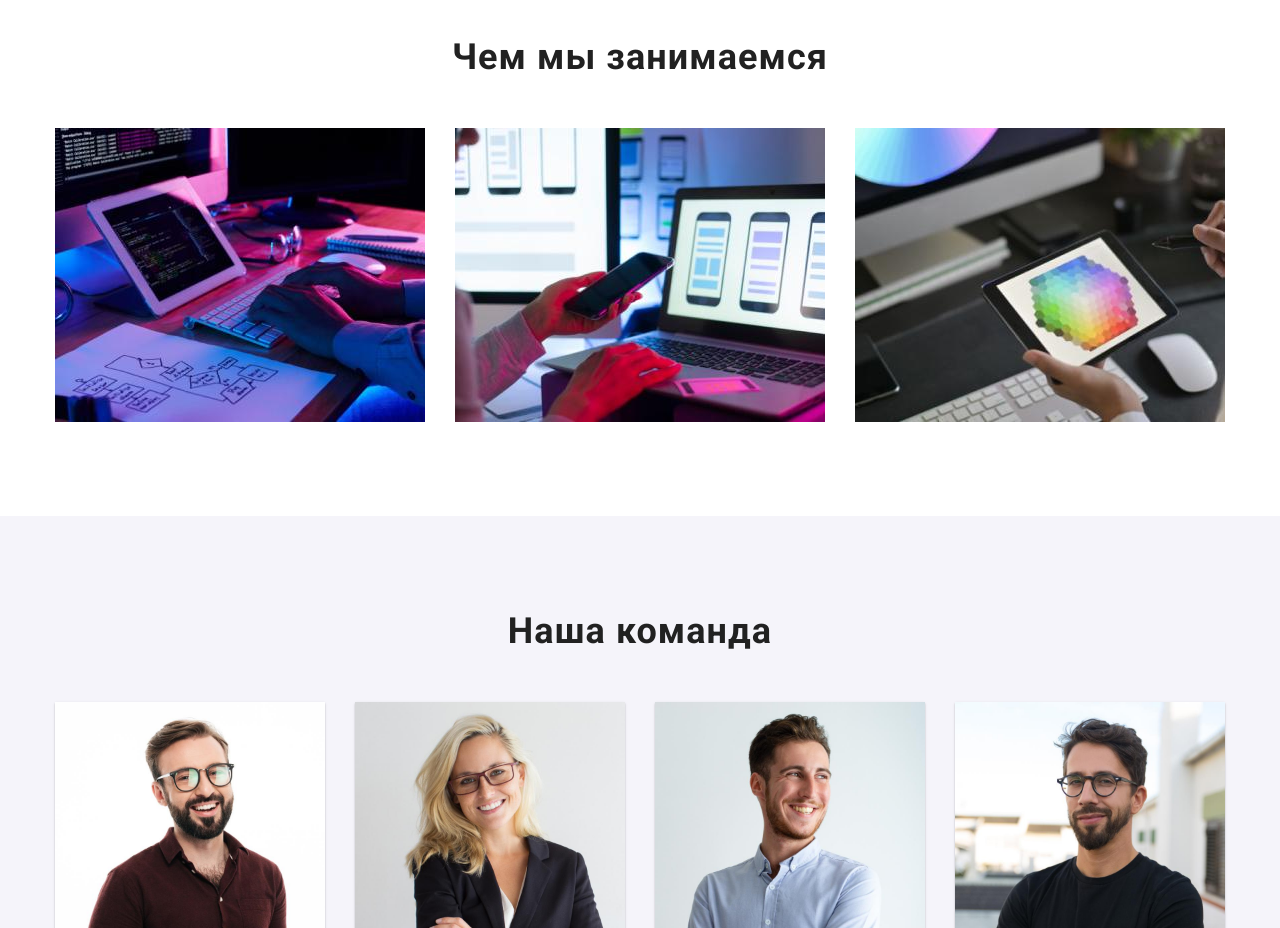
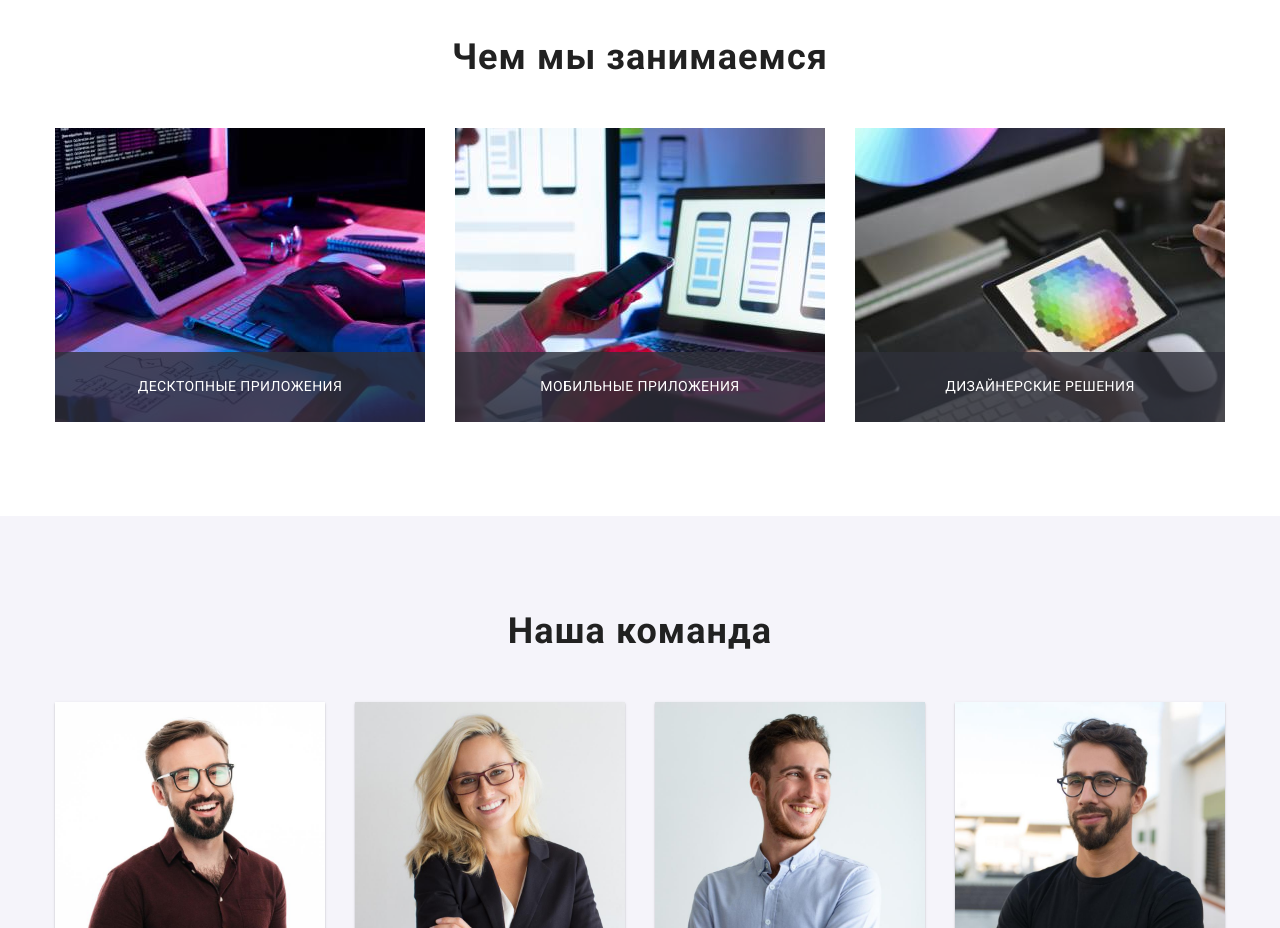
Before and after one commit to Sumaruk-Olga/goit-markup-hw-05, a plain HTML site: page index.html in a window 1280 px wide. Shown: the part 1000-1928 px from the top of the page. Drawn offline with nearby package versions, Linux system fonts and the light colour scheme.

Commit message:
our-works text on foto
our-works text on foto

```diff
--- a/css/styles.css
+++ b/css/styles.css
@@ -11,6 +11,7 @@
   --border-portfolio-card: #eeeeee;
   --social-link-color: #afb1b8;
   --hover-card-color: rgba(33, 150, 243, 0.9);
+  --our-works-fone: rgba(47, 48, 58, 0.8);
 }
 
 body {
@@ -648,3 +649,27 @@ img {
   transform: translateY(0);
   opacity: 1;
 }
+.our-works-description {
+  position: relative;
+  display: block;
+}
+.our-works-description-text {
+  font-style: 700;
+  font-size: 14px;
+  line-height: 1.14;
+  letter-spacing: 0.03em;
+  color: var(--white-color);
+  text-transform: uppercase;
+}
+.our-works-description-text-container {
+  display: flex;
+  position: absolute;
+  background-color: var(--our-works-fone);
+  width: 100%;
+  height: 70px;
+  bottom: 0;
+  left: 0;
+  opacity: 1;
+  justify-content: center;
+  align-items: center;
+}
--- a/index.html
+++ b/index.html
@@ -94,14 +94,28 @@
 <h2 class="h2-title">Чем мы занимаемся</h2>
 <ul class="h2-title-list">
     <li class="list">
+        <div class="our-works-description">
         <img class="h2-title-list-foto" src="./images/img-2.jpg" alt="фотография примера работы" width="370" height="294">
+        <div class="our-works-description-text-container">
+        <p class="our-works-description-text">Десктопные приложения</p>
+        </div>
+    </div>
     </li>
     <li class="list">
+        <div class="our-works-description">
         <img class="h2-title-list-foto" src="./images/img-3.jpg" alt="фотография примера работы" width="370" height="294">
-    </li>
-    <li class="list">
+    <div class="our-works-description-text-container">
+        <p class="our-works-description-text">Мобильные приложения</p>
+    </div>
+    </div>
+</li>
+    <li class="list"><div class="our-works-description">
         <img class="h2-title-list-foto" src="./images/img-4.jpg" alt="фотография примера работы" width="370" height="294">
-    </li>
+    <div class="our-works-description-text-container">
+        <p class="our-works-description-text">Дизайнерские решения</p>
+    </div>
+    </div>
+</li>
 </ul>
     </div>
 
```
